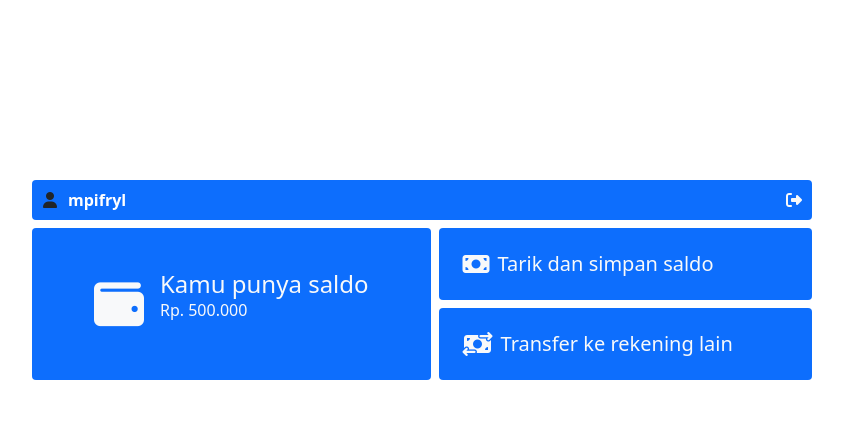
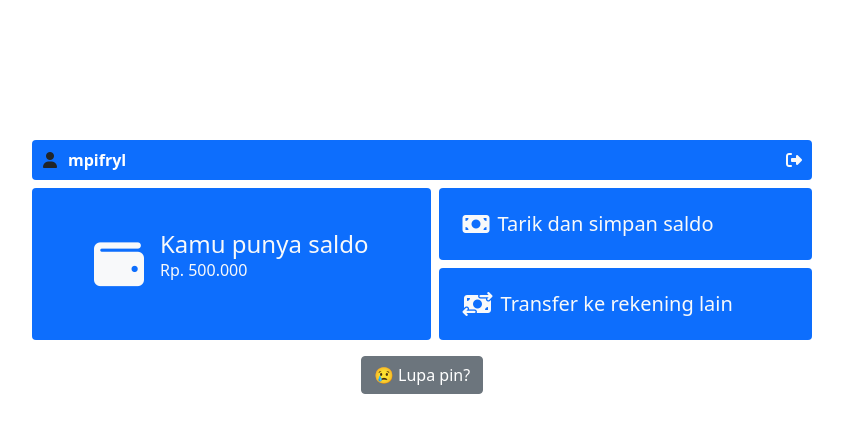
Before and after one commit to MpiFryl/ATM, a PHP site: page /menu.php in a window 1280 px wide. Shown: the top 433 px of the page, without its empty margins (218-1061 px from the left). Run offline with PHP 8.4, Linux system fonts and the light colour scheme; a user stored in the database is signed in; data comes from the database, SQL or seed files in the repository.

Commit message:
menu.php

```diff
--- a/atm_2/menu.php
+++ b/atm_2/menu.php
@@ -29,7 +29,7 @@ if (!isset($_SESSION['username'])) {
 
 <body>
 
-    <div class="bg-primary p-2 d-flex rounded align-items-center gap-2 mb-2" style="margin: 180px 250px 0 250px">
+    <div class="bg-primary p-2 d-flex rounded align-items-center gap-2 mb-2" style="margin: 140px 250px 0 250px">
         <i class="fa-solid fa-user fa-fw"></i>
 
         <?php
@@ -49,6 +49,7 @@ if (!isset($_SESSION['username'])) {
                 class="fa-solid fa-right-from-bracket fa-fw"></i></a>
     </div>
 
+    <!-- Saldo -->
     <div class="d-flex w-100" style="padding: 0 250px 0 250px">
         <!-- Kolom 1 -->
         <div
@@ -88,6 +89,42 @@ if (!isset($_SESSION['username'])) {
 
     </div>
 
+    <!-- Ubah pin -->
+    <!-- Button trigger modal -->
+    <div class="w-100 text-center mt-3">
+        <button type="button" class="btn btn-secondary" data-bs-toggle="modal" data-bs-target="#staticBackdrop">
+            😢 Lupa pin?
+        </button>
+    </div>
+
+    <!-- Modal -->
+    <div class="modal fade" id="staticBackdrop" data-bs-backdrop="static" data-bs-keyboard="false" tabindex="-1"
+        aria-labelledby="staticBackdropLabel" aria-hidden="true">
+        <div class="modal-dialog">
+            <div class="modal-content">
+                <div class="modal-header">
+                    <h5 class="modal-title" id="staticBackdropLabel">Masukkan pin baru mu</h5>
+                    <button type="button" class="btn-close" data-bs-dismiss="modal" aria-label="Close"></button>
+                </div>
+
+                <!-- Input form -->
+                <form action="proses/ubah.php" method="post">
+                    <div class="modal-body">
+                        <label for="pin_baru">Masukkan pin</label>
+                        <input type="password" class="form-control" placeholder="Pin baru" aria-label="Pin"
+                            aria-describedby="addon-wrapping" minlength="6" name="pin" required>
+                    </div>
+
+                    <div class="modal-footer">
+                        <button type="button" class="btn btn-danger" data-bs-dismiss="modal">Batal</button>
+                        <button type="submit" class="btn btn-primary" name="bt_ubah">Simpan</button>
+                        <!-- type="submit" -->
+                    </div>
+                </form>
+            </div>
+        </div>
+    </div>
+
 </body>
 
 </html>
```
